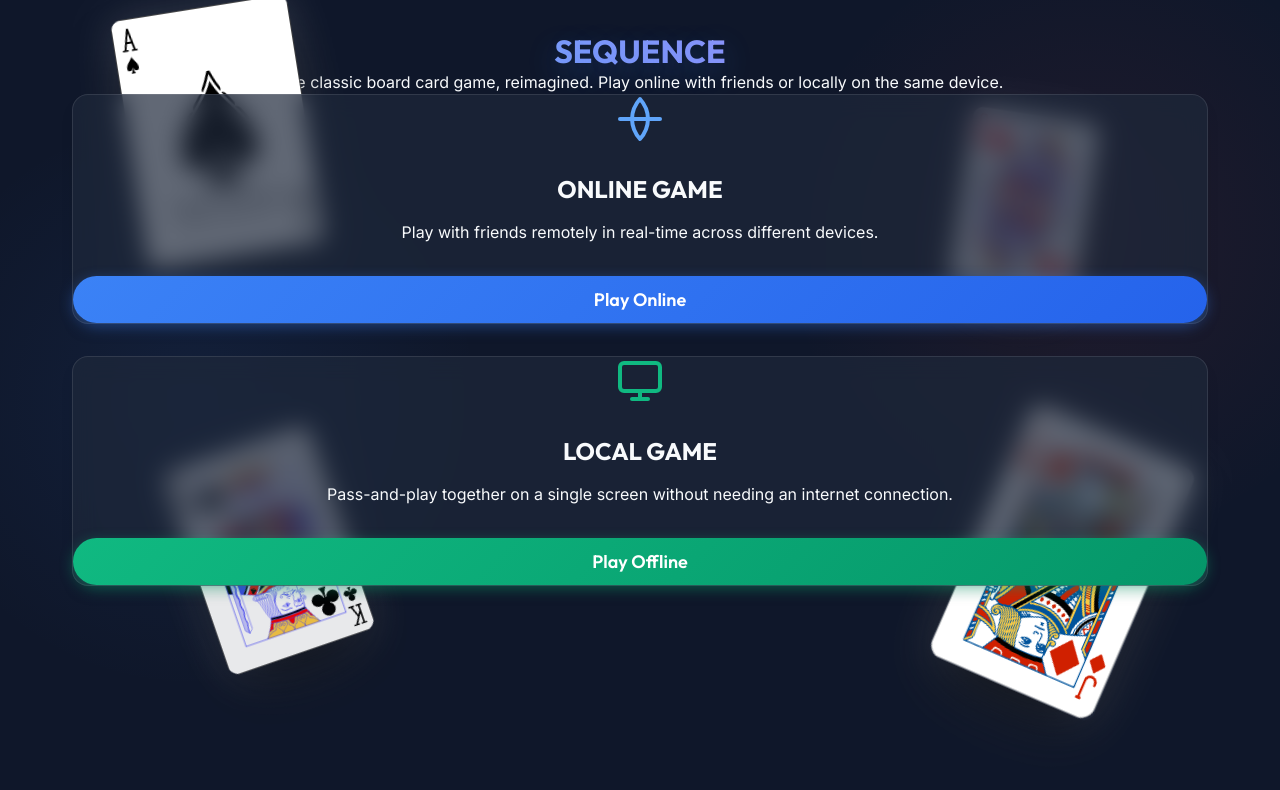
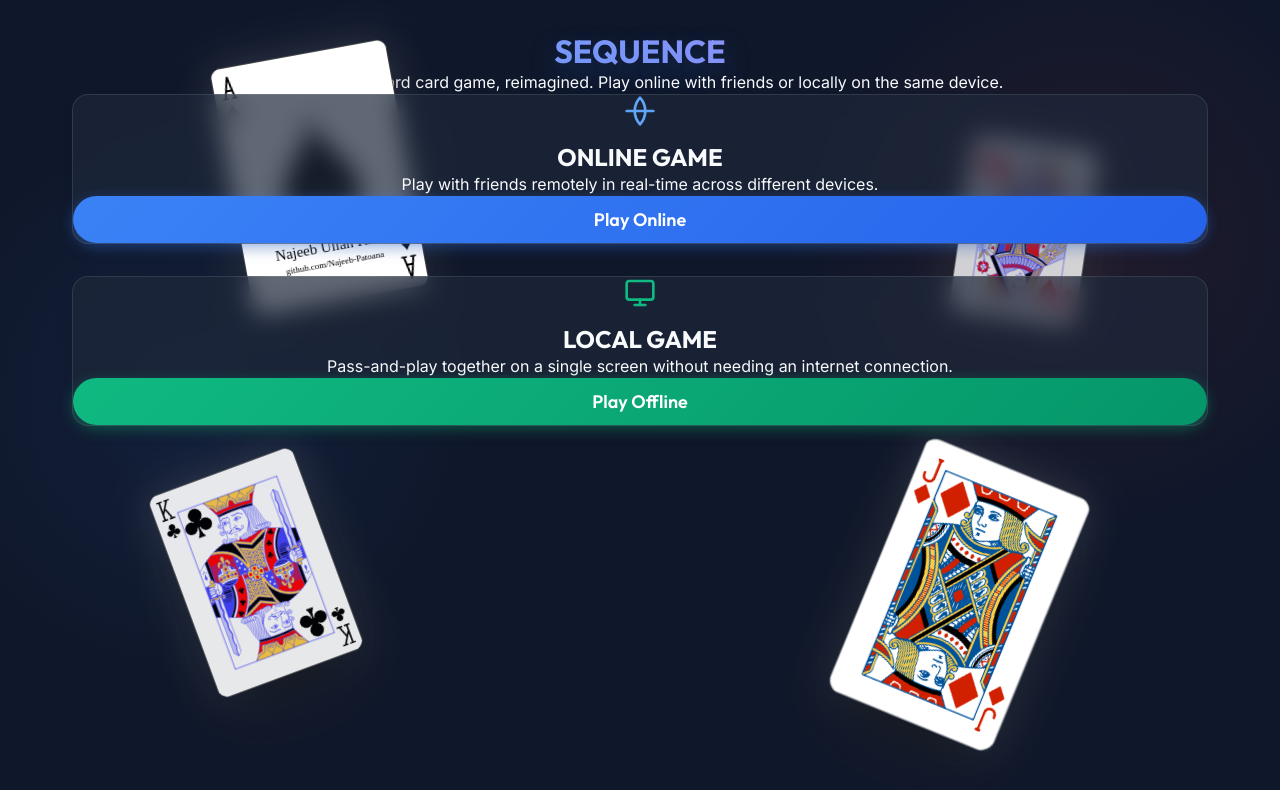
Before and after one commit to Najeeb-Patoana/sequence_board_game, a React (Vite) app in the folder frontend/: page / in a window 1280 px wide. Shown: the top 790 px of the page. Built offline with nearby package versions, Linux system fonts and the light colour scheme.

Commit message:
ui improvemetns landing page

```diff
--- a/frontend/src/index.css
+++ b/frontend/src/index.css
@@ -197,7 +197,7 @@ h1, h2, h3, h4, h5, h6 {
   align-items: center;
   justify-content: center;
   width: 100%;
-  height: 100%;
+  height: calc(100vh - 200px); /* Leave exactly enough room for player hand (140px + margins) */
   position: relative;
 }
 
@@ -206,21 +206,22 @@ h1, h2, h3, h4, h5, h6 {
   display: grid;
   grid-template-columns: repeat(10, 1fr);
   grid-template-rows: repeat(10, 1fr);
-  gap: 4px;
+  gap: 2px;
   background: var(--board-border);
-  padding: 8px;
+  padding: 6px;
   border-radius: var(--radius-lg);
   box-shadow: 0 20px 40px rgba(0, 0, 0, 0.5);
   aspect-ratio: 1/1;
-  width: 100%;
-  max-width: min(100%, calc(100vh - 260px)); /* Maximizes board size while leaving room for player hand */
+  height: 100%;
+  width: auto;
+  max-width: 100%; /* Prevent overflow on narrow screens */
   margin: 0 auto;
 }
 
 .board-cell {
   position: relative;
   background: #fff;
-  border-radius: 6px;
+  border-radius: 4px;
   overflow: hidden;
   display: flex;
   align-items: center;
@@ -229,8 +230,8 @@ h1, h2, h3, h4, h5, h6 {
 }
 
 .board-cell img {
-  width: 100%;
-  height: 100%;
+  width: 95%;
+  height: 95%;
   object-fit: contain;
   pointer-events: none;
 }
@@ -240,13 +241,15 @@ h1, h2, h3, h4, h5, h6 {
 }
 .board-cell.corner::after {
   content: '★';
-  font-size: 2.5rem;
+  font-size: 2rem;
   color: #fbbf24;
 }
 
 /* Landing Page Animations */
 .floating-card {
     position: absolute;
+    top: 50%;
+    left: 50%;
     width: 14vw;
     min-width: 100px;
     max-width: 200px;
@@ -254,51 +257,59 @@ h1, h2, h3, h4, h5, h6 {
     border-radius: 12px;
     box-shadow: 0 30px 60px -15px rgba(0, 0, 0, 0.6);
     filter: drop-shadow(0 0 20px rgba(255, 255, 255, 0.15));
+    opacity: 0;
+    margin-left: -7vw;
+    margin-top: -10vw;
 }
 
 .card-1 {
-    top: 5%;
-    left: 10%;
-    animation: float1 15s ease-in-out infinite;
+    animation: deal1 1s cubic-bezier(0.2, 0.8, 0.2, 1) forwards, float1 15s ease-in-out infinite 1s;
+}
+@keyframes deal1 {
+    from { transform: translate(0, 0) scale(0) rotate(0deg); opacity: 0; }
+    to { transform: translate(-25vw, -25vh) scale(1) rotate(-15deg); opacity: 1; }
+}
+@keyframes float1 {
+    0%, 100% { transform: translate(-25vw, -25vh) scale(1) rotate(-15deg); }
+    50% { transform: translate(-25vw, calc(-25vh - 30px)) scale(1) rotate(-8deg); }
 }
 
 .card-2 {
-    bottom: 10%;
-    right: 10%;
-    animation: float2 18s ease-in-out infinite;
+    animation: deal2 1.2s cubic-bezier(0.2, 0.8, 0.2, 1) forwards, float2 18s ease-in-out infinite 1.2s;
+}
+@keyframes deal2 {
+    from { transform: translate(0, 0) scale(0) rotate(0deg); opacity: 0; }
+    to { transform: translate(25vw, 25vh) scale(1) rotate(20deg); opacity: 1; }
+}
+@keyframes float2 {
+    0%, 100% { transform: translate(25vw, 25vh) scale(1) rotate(20deg); }
+    50% { transform: translate(25vw, calc(25vh - 30px)) scale(1) rotate(25deg); }
 }
 
 .card-3 {
-    top: 15%;
-    right: 15%;
-    width: 10vw;
-    animation: float3 20s ease-in-out infinite 2s;
-    opacity: 0.8;
+    width: 10vw; margin-left: -5vw; margin-top: -7vw;
+    animation: deal3 1.4s cubic-bezier(0.2, 0.8, 0.2, 1) forwards, float3 20s ease-in-out infinite 1.4s;
+}
+@keyframes deal3 {
+    from { transform: translate(0, 0) scale(0) rotate(0deg); opacity: 0; }
+    to { transform: translate(30vw, -20vh) scale(1) rotate(10deg); opacity: 0.8; }
+}
+@keyframes float3 {
+    0%, 100% { transform: translate(30vw, -20vh) scale(1) rotate(10deg); }
+    50% { transform: translate(30vw, calc(-20vh - 25px)) scale(1) rotate(5deg); }
 }
 
 .card-4 {
-    bottom: 20%;
-    left: 15%;
-    width: 12vw;
-    animation: float4 16s ease-in-out infinite 1s;
-    opacity: 0.9;
+    width: 12vw; margin-left: -6vw; margin-top: -8.5vw;
+    animation: deal4 1.6s cubic-bezier(0.2, 0.8, 0.2, 1) forwards, float4 16s ease-in-out infinite 1.6s;
 }
-
-@keyframes float1 {
-    0%, 100% { transform: translateY(0) rotate(-15deg); }
-    50% { transform: translateY(-40px) rotate(-8deg); }
-}
-@keyframes float2 {
-    0%, 100% { transform: translateY(0) rotate(20deg); }
-    50% { transform: translateY(-30px) rotate(25deg); }
-}
-@keyframes float3 {
-    0%, 100% { transform: translateY(0) rotate(10deg); }
-    50% { transform: translateY(-25px) rotate(5deg); }
+@keyframes deal4 {
+    from { transform: translate(0, 0) scale(0) rotate(0deg); opacity: 0; }
+    to { transform: translate(-30vw, 20vh) scale(1) rotate(-25deg); opacity: 0.9; }
 }
 @keyframes float4 {
-    0%, 100% { transform: translateY(0) rotate(-25deg); }
-    50% { transform: translateY(30px) rotate(-15deg); }
+    0%, 100% { transform: translate(-30vw, 20vh) scale(1) rotate(-25deg); }
+    50% { transform: translate(-30vw, calc(20vh + 30px)) scale(1) rotate(-15deg); }
 }
 
 .board-cell.highlight-valid {
--- a/frontend/src/pages/HomePage.jsx
+++ b/frontend/src/pages/HomePage.jsx
@@ -27,38 +27,38 @@ export default function HomePage() {
                     </p>
                 </div>
 
-                <div className="flex flex-col md:flex-row gap-8 w-full max-w-4xl justify-center">
+                <div className="flex flex-col md:flex-row gap-8 w-full max-w-3xl justify-center">
                     {/* Online Mode Card */}
                     <div
-                        className="glass-card p-10 flex-1 flex flex-col items-center text-center cursor-pointer transition-all duration-300 hover:-translate-y-4 hover:shadow-[0_0_40px_rgba(59,130,246,0.4)] group border border-[#3b82f6]/20"
+                        className="glass-card p-6 flex-1 flex flex-col items-center text-center cursor-pointer transition-all duration-300 hover:-translate-y-2 hover:shadow-[0_0_30px_rgba(59,130,246,0.3)] group border border-[#3b82f6]/20"
                         onClick={() => navigate('/online')}
                     >
-                        <div className="w-24 h-24 rounded-full bg-blue-500/10 flex items-center justify-center mb-8 group-hover:scale-110 transition-transform duration-300 shadow-[0_0_20px_rgba(59,130,246,0.2)]">
-                            <svg xmlns="http://www.w3.org/2000/svg" width="48" height="48" viewBox="0 0 24 24" fill="none" stroke="#60a5fa" strokeWidth="2" strokeLinecap="round" strokeLinejoin="round">
+                        <div className="w-16 h-16 rounded-full bg-blue-500/10 flex items-center justify-center mb-4 group-hover:scale-110 transition-transform duration-300 shadow-[0_0_15px_rgba(59,130,246,0.2)]">
+                            <svg xmlns="http://www.w3.org/2000/svg" width="32" height="32" viewBox="0 0 24 24" fill="none" stroke="#60a5fa" strokeWidth="2" strokeLinecap="round" strokeLinejoin="round">
                                 <path d="M2 12h20"/>
                                 <path d="M12 2a15.3 15.3 0 0 1 4 10 15.3 15.3 0 0 1-4 10 15.3 15.3 0 0 1-4-10 15.3 15.3 0 0 1 4-10z"/>
                             </svg>
                         </div>
-                        <h2 className="text-3xl mb-4 font-bold tracking-tight">ONLINE GAME</h2>
-                        <p className="text-muted mb-8 flex-1 text-lg">Play with friends remotely in real-time across different devices.</p>
-                        <button className="btn btn-primary w-full text-lg py-4">Play Online</button>
+                        <h2 className="text-2xl mb-2 font-bold tracking-tight">ONLINE GAME</h2>
+                        <p className="text-muted mb-6 flex-1 text-base">Play with friends remotely in real-time across different devices.</p>
+                        <button className="btn btn-primary w-full text-base py-2">Play Online</button>
                     </div>
 
                     {/* Local Mode Card */}
                     <div
-                        className="glass-card p-10 flex-1 flex flex-col items-center text-center cursor-pointer transition-all duration-300 hover:-translate-y-4 hover:shadow-[0_0_40px_rgba(16,185,129,0.4)] group border border-[#10b981]/20"
+                        className="glass-card p-6 flex-1 flex flex-col items-center text-center cursor-pointer transition-all duration-300 hover:-translate-y-2 hover:shadow-[0_0_30px_rgba(16,185,129,0.3)] group border border-[#10b981]/20"
                         onClick={() => navigate('/offline')}
                     >
-                        <div className="w-24 h-24 rounded-full bg-emerald-500/10 flex items-center justify-center mb-8 group-hover:scale-110 transition-transform duration-300 shadow-[0_0_20px_rgba(16,185,129,0.2)]">
-                            <svg xmlns="http://www.w3.org/2000/svg" width="48" height="48" viewBox="0 0 24 24" fill="none" stroke="#10b981" strokeWidth="2" strokeLinecap="round" strokeLinejoin="round">
+                        <div className="w-16 h-16 rounded-full bg-emerald-500/10 flex items-center justify-center mb-4 group-hover:scale-110 transition-transform duration-300 shadow-[0_0_15px_rgba(16,185,129,0.2)]">
+                            <svg xmlns="http://www.w3.org/2000/svg" width="32" height="32" viewBox="0 0 24 24" fill="none" stroke="#10b981" strokeWidth="2" strokeLinecap="round" strokeLinejoin="round">
                                 <rect x="2" y="3" width="20" height="14" rx="2" ry="2"/>
                                 <line x1="8" y1="21" x2="16" y2="21"/>
                                 <line x1="12" y1="17" x2="12" y2="21"/>
                             </svg>
                         </div>
-                        <h2 className="text-3xl mb-4 font-bold tracking-tight">LOCAL GAME</h2>
-                        <p className="text-muted mb-8 flex-1 text-lg">Pass-and-play together on a single screen without needing an internet connection.</p>
-                        <button className="btn btn-primary w-full text-lg py-4" style={{ background: 'linear-gradient(135deg, #10b981, #059669)', boxShadow: '0 4px 14px 0 rgba(16, 185, 129, 0.39)' }}>Play Offline</button>
+                        <h2 className="text-2xl mb-2 font-bold tracking-tight">LOCAL GAME</h2>
+                        <p className="text-muted mb-6 flex-1 text-base">Pass-and-play together on a single screen without needing an internet connection.</p>
+                        <button className="btn btn-primary w-full text-base py-2" style={{ background: 'linear-gradient(135deg, #10b981, #059669)', boxShadow: '0 4px 14px 0 rgba(16, 185, 129, 0.39)' }}>Play Offline</button>
                     </div>
                 </div>
             </div>
```
